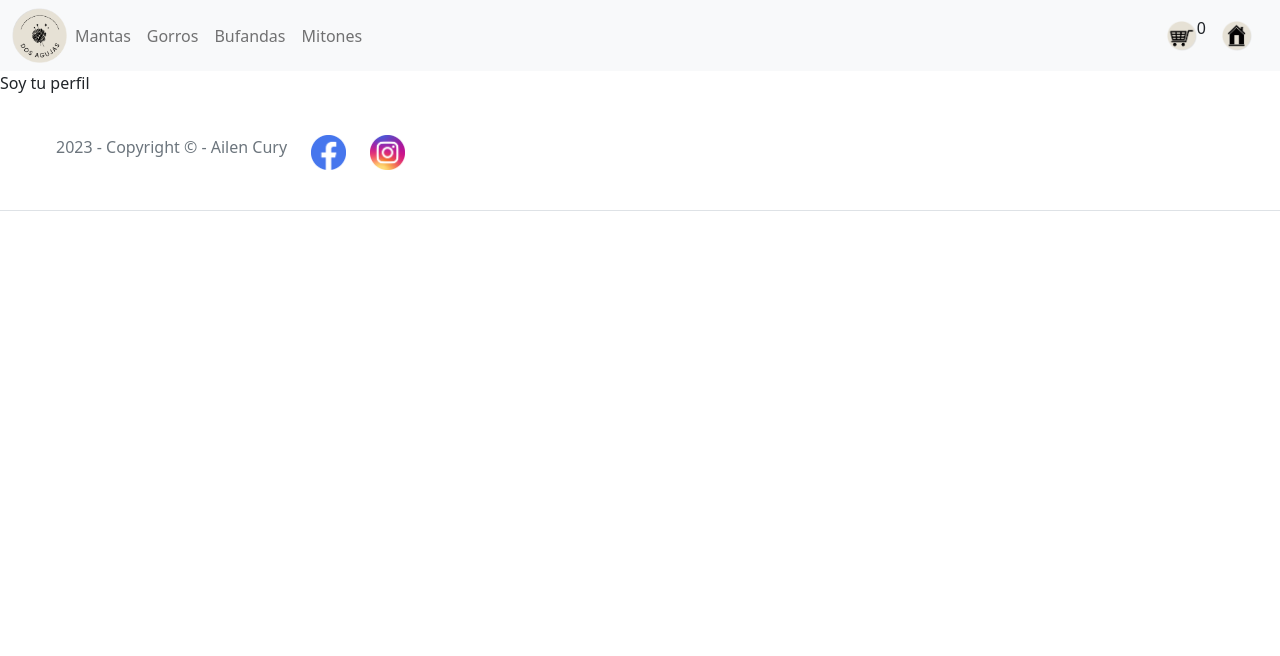
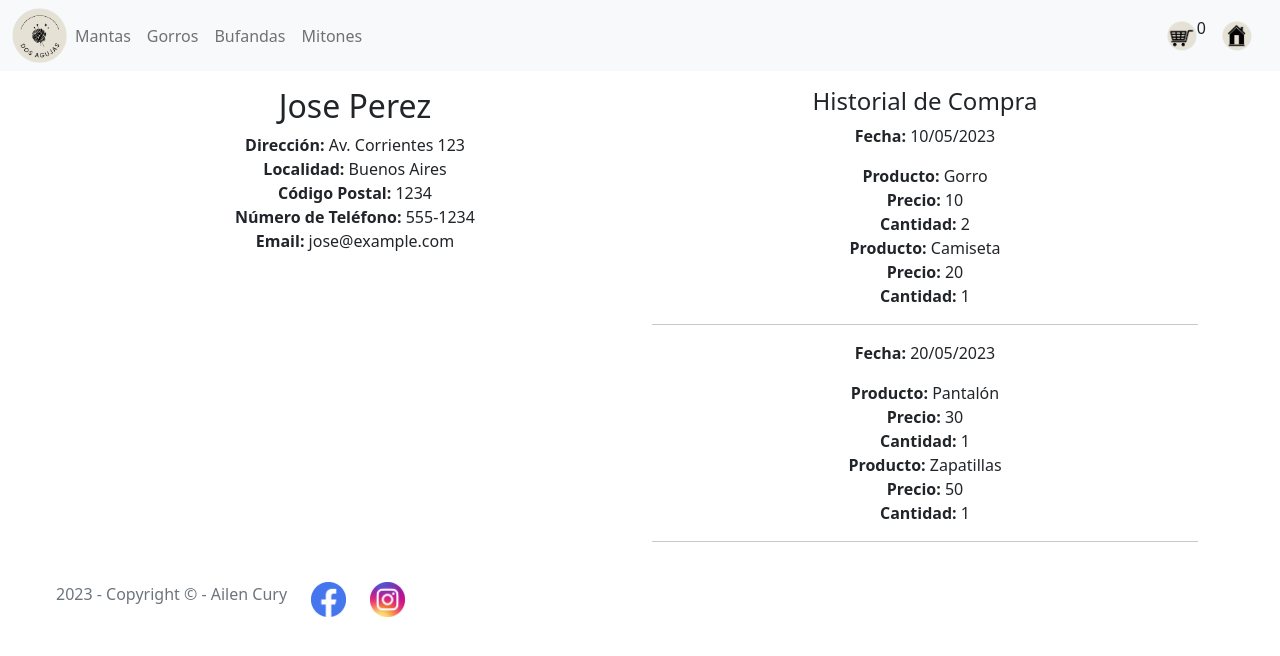
Before and after one commit to curyAilen/dosAgujas, a React (Create React App) app: page /perfil in a window 1280 px wide. Shown: the top 656 px of the page. Built offline with nearby package versions, Linux system fonts and the light colour scheme.

Commit message:
Proyecto final terminado

```diff
--- a/src/components/page/Perfil.js
+++ b/src/components/page/Perfil.js
@@ -1,14 +1,84 @@
+import React from 'react';
+import { Container, Row, Col } from 'react-bootstrap';
 
+const Perfil = () => {
+  // Datos personales del usuario
+  const userData = {
+    firstName: 'Jose',
+    lastName: 'Perez',
+    address: 'Av. Corrientes 123',
+    city: 'Buenos Aires',
+    postalCode: '1234',
+    phoneNumber: '555-1234',
+    email: 'jose@example.com',
+  };
 
-function Perfil() {
-  //  const { } = useContext(contexto);
+  // Historial de compras del usuario
+  const compras = [
+    {
+      fecha: '10/05/2023',
+      productos: [
+        { nombre: 'Gorro', precio: 10, cantidad: 2 },
+        { nombre: 'Camiseta', precio: 20, cantidad: 1 },
+      ],
+    },
+    {
+      fecha: '20/05/2023',
+      productos: [
+        { nombre: 'Pantalón', precio: 30, cantidad: 1 },
+        { nombre: 'Zapatillas', precio: 50, cantidad: 1 },
+      ],
+    },
+  ];
 
+  return (
+    <Container className="text-center">
+      <Row>
+        <Col md={6} className="text-left">
+          <h2 className="mt-3">{`${userData.firstName} ${userData.lastName}`}</h2>
+          <ul className="list-unstyled">
+            <li>
+              <strong>Dirección:</strong> {userData.address}
+            </li>
+            <li>
+              <strong>Localidad:</strong> {userData.city}
+            </li>
+            <li>
+              <strong>Código Postal:</strong> {userData.postalCode}
+            </li>
+            <li>
+              <strong>Número de Teléfono:</strong> {userData.phoneNumber}
+            </li>
+            <li>
+              <strong>Email:</strong> {userData.email}
+            </li>
+          </ul>
+        </Col>
+        <Col md={6} className="text-left">
+          <h4 className="mt-3">Historial de Compra</h4>
+          {compras.map((compra, index) => (
+            <div key={index} className="mb-3">
+              <p>
+                <strong>Fecha:</strong> {compra.fecha}
+              </p>
+              <ul className="list-unstyled">
+                {compra.productos.map((producto, index) => (
+                  <li key={index}>
+                    <strong>Producto:</strong> {producto.nombre}
+                    <br />
+                    <strong>Precio:</strong> {producto.precio}
+                    <br />
+                    <strong>Cantidad:</strong> {producto.cantidad}
+                  </li>
+                ))}
+              </ul>
+              <hr />
+            </div>
+          ))}
+        </Col>
+      </Row>
+    </Container>
+  );
+};
 
-    return (
-      <div>
-      <p>Soy tu perfil </p>
-      </div>
-    );
-  }
-
-  export default Perfil;
+export default Perfil;
```
